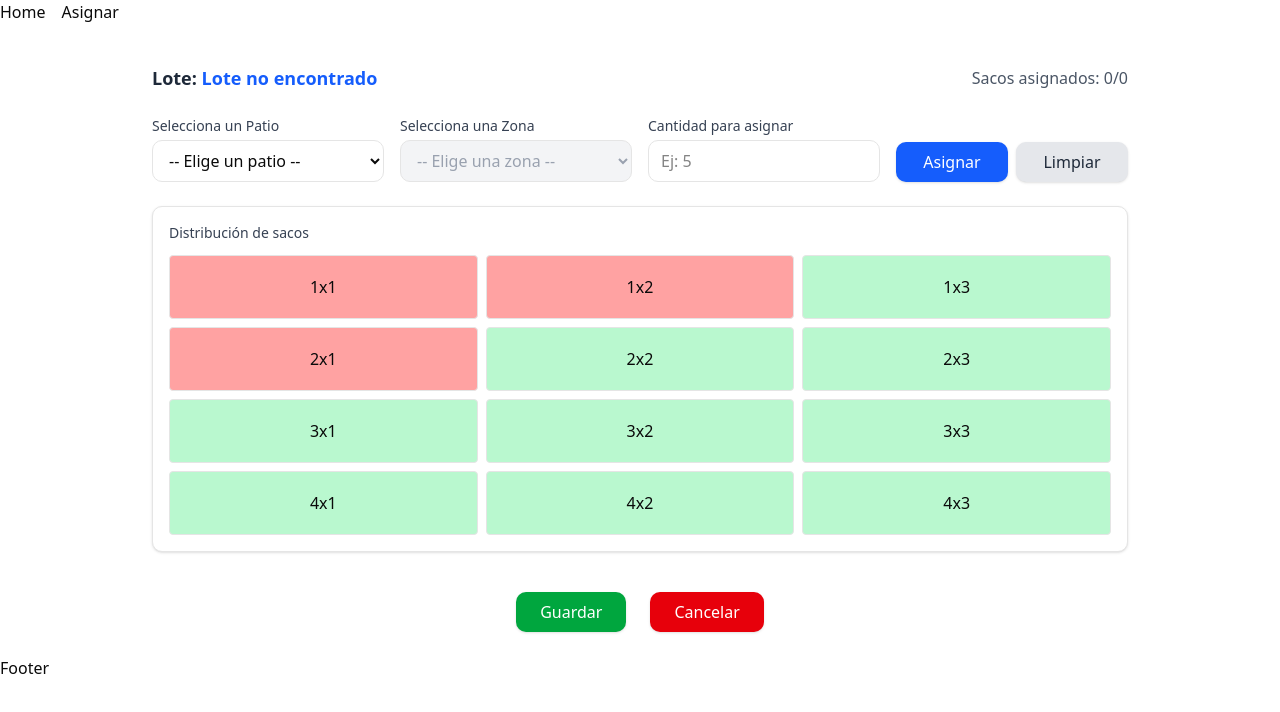
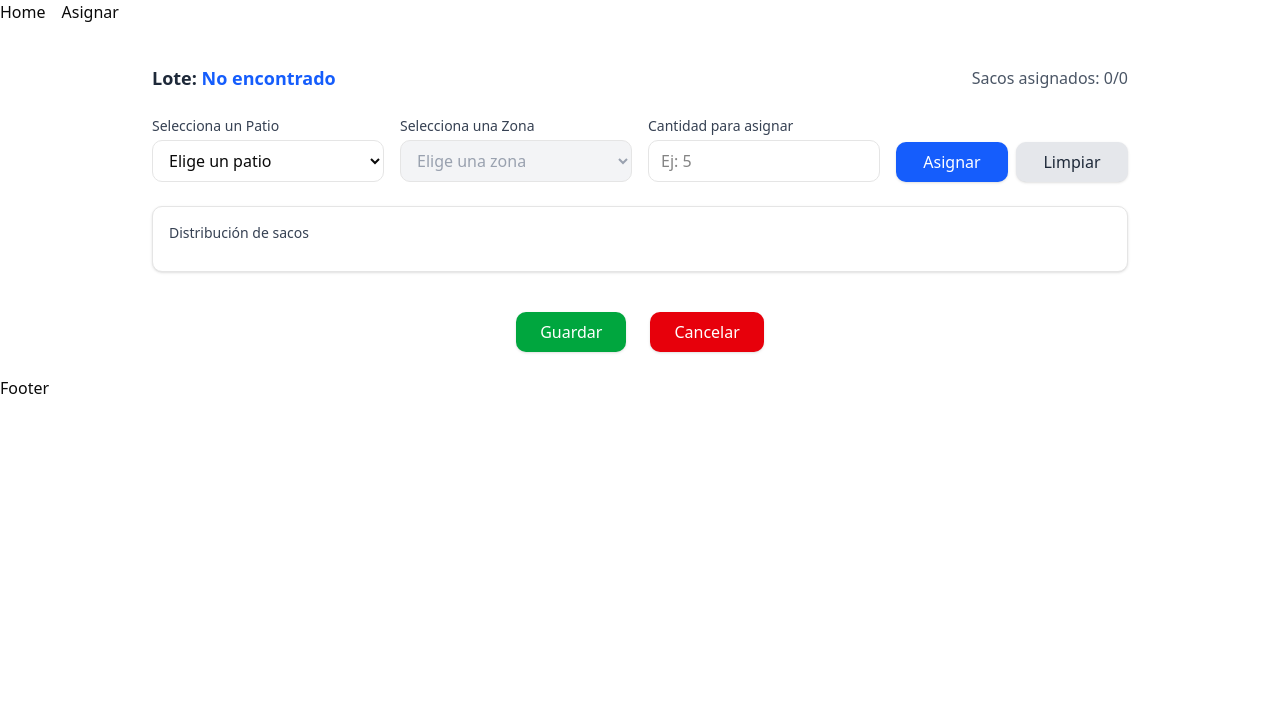
Before and after one commit to lizievi/batch-mina, a React (Vite) app: page /asignar/4 in a window 1280 px wide. Shown: the top 712 px of the page. Built offline with nearby package versions, Linux system fonts and the light colour scheme.

Commit message:
Asign Page refactorized

```diff
--- /dev/null
+++ b/src/components/forms/PatioSelect.tsx
@@ -0,0 +1,34 @@
+// components/forms/PatioSelect.tsx
+import type { PatioType } from "../../store/PatioStore";
+
+interface PatioSelectProps {
+  patios: PatioType[];
+  selectedPatio: string;
+  onChange: (patioId: string) => void;
+}
+
+export default function PatioSelect({
+  patios,
+  selectedPatio,
+  onChange,
+}: PatioSelectProps) {
+  return (
+    <div>
+      <label className="block mb-1 text-sm font-medium text-gray-700">
+        Selecciona un Patio
+      </label>
+      <select
+        value={selectedPatio}
+        onChange={(e) => onChange(e.target.value)}
+        className="w-full border rounded-lg px-3 py-2 focus:ring-2 focus:ring-blue-400 focus:outline-none"
+      >
+        <option value=""> Elige un patio </option>
+        {patios.map((patio) => (
+          <option key={patio.id} value={patio.id}>
+            {patio.nombre}
+          </option>
+        ))}
+      </select>
+    </div>
+  );
+}
--- /dev/null
+++ b/src/components/forms/QuantityInput.tsx
@@ -0,0 +1,22 @@
+// components/forms/QuantityInput.tsx
+interface QuantityInputProps {
+  value: string;
+  onChange: (value: string) => void;
+}
+
+export default function QuantityInput({ value, onChange }: QuantityInputProps) {
+  return (
+    <div>
+      <label className="block mb-1 text-sm font-medium text-gray-700">
+        Cantidad para asignar
+      </label>
+      <input
+        type="number"
+        value={value}
+        onChange={(e) => onChange(e.target.value)}
+        placeholder="Ej: 5"
+        className="w-full border rounded-lg px-3 py-2 focus:ring-2 focus:ring-blue-400 focus:outline-none"
+      />
+    </div>
+  );
+}
--- /dev/null
+++ b/src/components/forms/ZonaSelect.tsx
@@ -0,0 +1,37 @@
+// components/forms/ZonaSelect.tsx
+import type { ZonaType } from "../../store/ZoneStore";
+
+interface ZonaSelectProps {
+  zonas: ZonaType[];
+  selectedZona: string;
+  onChange: (zonaId: string) => void;
+  disabled?: boolean;
+}
+
+export default function ZonaSelect({
+  zonas,
+  selectedZona,
+  onChange,
+  disabled,
+}: ZonaSelectProps) {
+  return (
+    <div>
+      <label className="block mb-1 text-sm font-medium text-gray-700">
+        Selecciona una Zona
+      </label>
+      <select
+        value={selectedZona}
+        onChange={(e) => onChange(e.target.value)}
+        disabled={disabled}
+        className="w-full border rounded-lg px-3 py-2 focus:ring-2 focus:ring-blue-400 focus:outline-none disabled:bg-gray-100 disabled:text-gray-400"
+      >
+        <option value=""> Elige una zona </option>
+        {zonas.map((zona) => (
+          <option key={zona.id} value={zona.id}>
+            {zona.nombre}
+          </option>
+        ))}
+      </select>
+    </div>
+  );
+}
--- /dev/null
+++ b/src/components/layout/HeaderAsignacion.tsx
@@ -0,0 +1,23 @@
+// components/layout/HeaderAsignacion.tsx
+interface HeaderAsignacionProps {
+  loteName?: string;
+  totalSacks: number;
+  assignedSacks: number;
+}
+
+export default function HeaderAsignacion({
+  loteName,
+  totalSacks,
+  assignedSacks,
+}: HeaderAsignacionProps) {
+  return (
+    <div className="flex flex-col sm:flex-row sm:items-center sm:justify-between gap-2">
+      <h3 className="text-lg font-semibold text-gray-800">
+        Lote: <span className="text-blue-600">{loteName || "No encontrado"}</span>
+      </h3>
+      <span className="text-gray-600">
+        Sacos asignados: {assignedSacks}/{totalSacks}
+      </span>
+    </div>
+  );
+}
--- a/src/lib/cellUtils.ts
+++ b/src/lib/cellUtils.ts
@@ -1,4 +1,3 @@
-// utils/cellUtils.ts
 import type { Celda } from "../store/CellStore";
 
 // Genera todas las celdas como "disponible"
--- a/src/page/AsignBagPage.tsx
+++ b/src/page/AsignBagPage.tsx
@@ -1,25 +1,37 @@
-// src/pages/AsignBagPage.tsx
-import Grid from "../components/Grid";
 import { useParams } from "react-router-dom";
-import { useState } from "react";
+import { useState, useEffect } from "react";
 import { useBatchStore } from "../store/BatchStore";
 import { usePatioStore } from "../store/PatioStore";
-// import { cellStore } from "../store/CellStore";
 import { useCellStore } from "../store/CellStore";
-import { useEffect } from "react";
 
+import Grid from "../components/Grid";
+import HeaderAsignacion from "../components/layout/HeaderAsignacion";
+import PatioSelect from "../components/forms/PatioSelect";
+import ZonaSelect from "../components/forms/ZonaSelect";
+import QuantityInput from "../components/forms/QuantityInput";
 
 export default function AsignBagPage() {
   const { id } = useParams();
   const [cantidad, setCantidad] = useState("");
-  const [selectedPatio, setSelectedPatio] = useState<string>("");
-  const [selectedZona, setSelectedZona] = useState<string>("");
+  const [selectedPatio, setSelectedPatio] = useState("");
+  const [selectedZona, setSelectedZona] = useState("");
 
   const lotes = useBatchStore((state) => state.lotes);
   const lote = lotes.find((item) => item.id === id);
 
   const patios = usePatioStore((state) => state.patios);
   const patioActual = patios.find((p) => p.id === selectedPatio);
+
+  const { celdas, generarGrid, setOcupadas, actualizarEstado } = useCellStore();
+
+  useEffect(() => {
+    generarGrid(4, 3);
+    setOcupadas([
+      { fila: 1, columna: 1 },
+      { fila: 1, columna: 2 },
+      { fila: 3, columna: 2 },
+    ]);
+  }, [generarGrid, setOcupadas]);
 
   const handleClear = () => {
     setCantidad("");
@@ -36,95 +48,32 @@ export default function AsignBagPage() {
     });
   };
 
-  const handleCancel = () => {
-    console.log("Cancelar asignación");
-  };
-
-  const { celdas, generarGrid, setOcupadas, actualizarEstado } = useCellStore();
-
-  useEffect(() => {
-    generarGrid(4, 3);
-
-    setOcupadas([
-      { fila: 1, columna: 1 },
-      { fila: 1, columna: 2 },
-      { fila: 2, columna: 1 },
-    ]);
-  }, [generarGrid, setOcupadas]);
   return (
     <div className="max-w-5xl mx-auto p-6 space-y-6">
-      {/* Encabezado */}
-      <div className="flex flex-col sm:flex-row sm:items-center sm:justify-between gap-2">
-        <h3 className="text-lg font-semibold text-gray-800">
-          Lote:{" "}
-          <span className="text-blue-600">
-            {lote?.loteName || "Lote no encontrado"}
-          </span>
-        </h3>
-        <span className="text-gray-600">
-          Sacos asignados:{" "}
-          {lote
-            ? `${lote.sacks.filter((s) => s.estate === "asigned").length}/${
-                lote.sacks.length
-              }`
-            : "0/0"}
-        </span>
-      </div>
+      <HeaderAsignacion
+        loteName={lote?.loteName}
+        totalSacks={lote?.sacks.length || 0}
+        assignedSacks={lote?.sacks.filter((s) => s.estate === "asigned").length || 0}
+      />
 
       <div className="grid grid-cols-1 sm:grid-cols-4 gap-4 items-end">
-        {/* Select de Patio */}
-        <div>
-          <label className="block mb-1 text-sm font-medium text-gray-700">
-            Selecciona un Patio
-          </label>
-          <select
-            value={selectedPatio}
-            onChange={(e) => {
-              setSelectedPatio(e.target.value);
-              setSelectedZona(""); // reset zona
+        <PatioSelect
+          patios={patios}
+          selectedPatio={selectedPatio}
+          onChange={(id) => {
+            setSelectedPatio(id);
+            setSelectedZona("");
           }}
-            className="w-full border rounded-lg px-3 py-2 focus:ring-2 focus:ring-blue-400 focus:outline-none"
-          >
-            <option value="">-- Elige un patio --</option>
-            {patios.map((patio) => (
-              <option key={patio.id} value={patio.id}>
-                {patio.nombre}
-              </option>
-            ))}
-          </select>
-        </div>
+        />
 
-        <div>
-          <label className="block mb-1 text-sm font-medium text-gray-700">
-            Selecciona una Zona
-          </label>
-          <select
-            value={selectedZona}
-            onChange={(e) => setSelectedZona(e.target.value)}
+        <ZonaSelect
+          zonas={patioActual?.zonas || []}
+          selectedZona={selectedZona}
+          onChange={setSelectedZona}
           disabled={!selectedPatio}
-            className="w-full border rounded-lg px-3 py-2 focus:ring-2 focus:ring-blue-400 focus:outline-none disabled:bg-gray-100 disabled:text-gray-400"
-          >
-            <option value="">-- Elige una zona --</option>
-            {patioActual?.zonas.map((zona) => (
-              <option key={zona.id} value={zona.id}>
-                {zona.nombre}
-              </option>
-            ))}
-          </select>
-        </div>
+        />
 
-        <div>
-          <label className="block mb-1 text-sm font-medium text-gray-700">
-            Cantidad para asignar
-          </label>
-          <input
-            type="number"
-            value={cantidad}
-            onChange={(e) => setCantidad(e.target.value)}
-            placeholder="Ej: 5"
-            className="w-full border rounded-lg px-3 py-2 focus:ring-2 focus:ring-blue-400 focus:outline-none"
-          />
-        </div>
+        <QuantityInput value={cantidad} onChange={setCantidad} />
 
         <div className="flex gap-2">
           <button className="flex-1 bg-blue-600 hover:bg-blue-700 text-white px-4 py-2 rounded-lg shadow transition">
@@ -144,15 +93,15 @@ export default function AsignBagPage() {
         <h4 className="text-sm font-medium text-gray-700 mb-3">
           Distribución de sacos
         </h4>
-
+        {selectedZona && (
           <Grid
             columnas={3}
             celdas={celdas}
             onCellClick={(id) => actualizarEstado(id, "asignado")}
           />
+        )}
       </div>
 
-      {/* Botones inferiores */}
       <div className="flex justify-center gap-6 pt-4">
         <button
           onClick={handleSave}
@@ -161,7 +110,6 @@ export default function AsignBagPage() {
           Guardar
         </button>
         <button
-          onClick={handleCancel}
           className="bg-red-600 hover:bg-red-700 text-white px-6 py-2 rounded-lg shadow transition"
         >
           Cancelar
--- a/src/store/ZoneStore.ts
+++ b/src/store/ZoneStore.ts
@@ -1,30 +1,31 @@
 // src/store/ZoneStore.ts
 import { z } from "zod";
 import { v4 as uuid } from "uuid";
+// import type { columns } from "@/app/payments/columns";
 
-// 🔹 Definición con Zod
 export const zonaSchema = z.object({
   id: z.string(),
   nombre: z.string(),
+  filas: z.number(),
+  columnas: z.number(),
 });
 
 export type ZonaType = z.infer<typeof zonaSchema>;
 
-// ✅ Zonas agrupadas por patio
 export const zonasData: Record<string, ZonaType[]> = {
   A: [
-    { id: uuid(), nombre: "Zona A1" },
-    { id: uuid(), nombre: "Zona A2" },
-    { id: uuid(), nombre: "Zona A3" },
+    { id: uuid(), nombre: "Zona A1", filas: 5, columnas: 3 },
+    { id: uuid(), nombre: "Zona A2", filas: 4, columnas: 3 },
+    { id: uuid(), nombre: "Zona A3", filas: 5, columnas: 4 },
   ],
   B: [
-    { id: uuid(), nombre: "Zona B1" },
-    { id: uuid(), nombre: "Zona B2" },
+    { id: uuid(), nombre: "Zona B1", filas: 6, columnas: 3 },
+    { id: uuid(), nombre: "Zona B2", filas: 4, columnas: 5 },
   ],
   C: [
-    { id: uuid(), nombre: "Zona C1" },
-    { id: uuid(), nombre: "Zona C2" },
-    { id: uuid(), nombre: "Zona C3" },
-    { id: uuid(), nombre: "Zona C4" },
+    { id: uuid(), nombre: "Zona C1", filas: 7, columnas: 4 },
+    { id: uuid(), nombre: "Zona C2", filas: 6, columnas: 3 },
+    { id: uuid(), nombre: "Zona C3", filas: 2, columnas: 3 },
+    { id: uuid(), nombre: "Zona C4", filas: 2, columnas: 5 },
   ],
 };
```
Also changed, not shown: src/components/Grid.tsx (+0 -30 lines), src/store/CellStore.ts (+0 -32 lines). Lines whose indentation alone changed are shown as unchanged.
